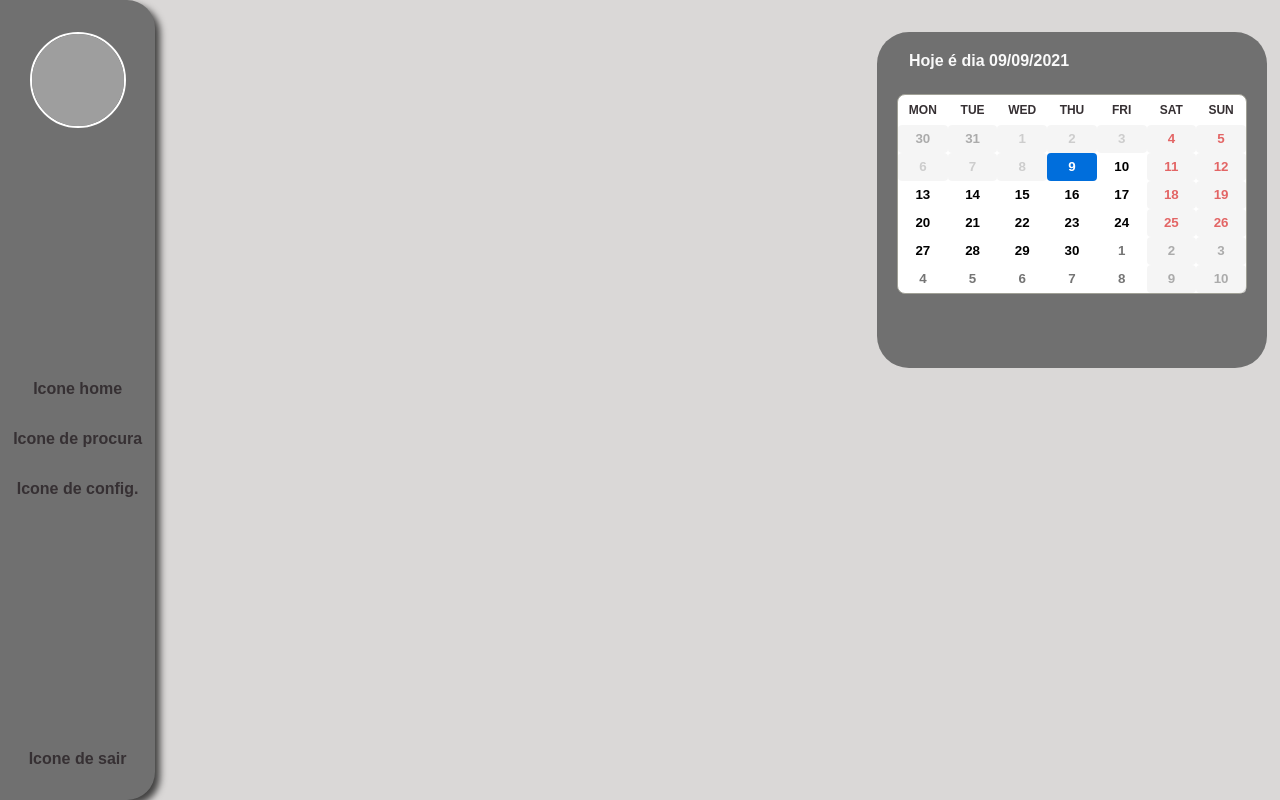
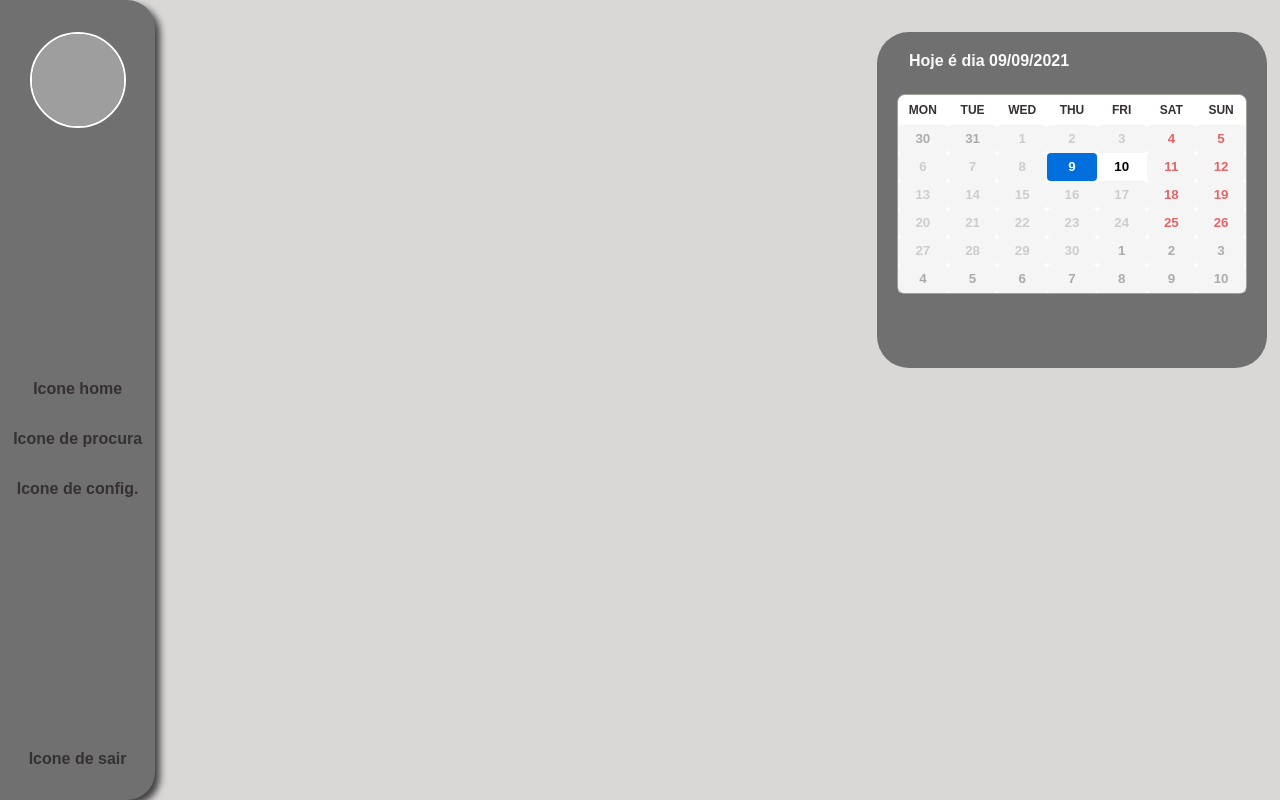
Before and after one commit to gabrlcj/squad4-frontend, a React (Create React App) app: page /dashboard in a window 1280 px wide. Built offline with nearby package versions, Linux system fonts and the light colour scheme; grey boxes are pictures that could not be loaded.

Commit message:
Limitando inputs no calendário.

```diff
--- a/src/components/Calendar/index.jsx
+++ b/src/components/Calendar/index.jsx
@@ -11,6 +11,22 @@ export function Calendario() {
     else return date
   }
 
+  function setMaxDate(date) {
+
+    const d = date.getDate()
+    const m = date.getMonth()
+    const y = date.getFullYear()
+
+    if (date.getDay() === 5) {
+      const lastDay = d + 7;
+      return new Date(y, m, lastDay)
+    } else {
+      const lastDay = date.getDate() + (5 - date.getDay())
+      return new Date(y, m, lastDay)
+    }
+  }
+
+
   const formatToday =
     formatDateWithZero(today.getDate()) + '/' + formatDateWithZero(today.getMonth() + 1) + '/' + today.getFullYear()
 
@@ -20,11 +36,12 @@ export function Calendario() {
       <Calendar
         className='calendario'
         tileClassName='day'
-        onChange={setDay}
+        onClickDay={setDay}
         value={day}
         showNavigation={false}
         showFixedNumberOfWeeks={true}
         minDate={new Date()}
+        maxDate={setMaxDate(new Date())}
         tileDisabled={({ date }) => date.getDay() === 6 || date.getDay() === 0}
       />
     </Container>
```
